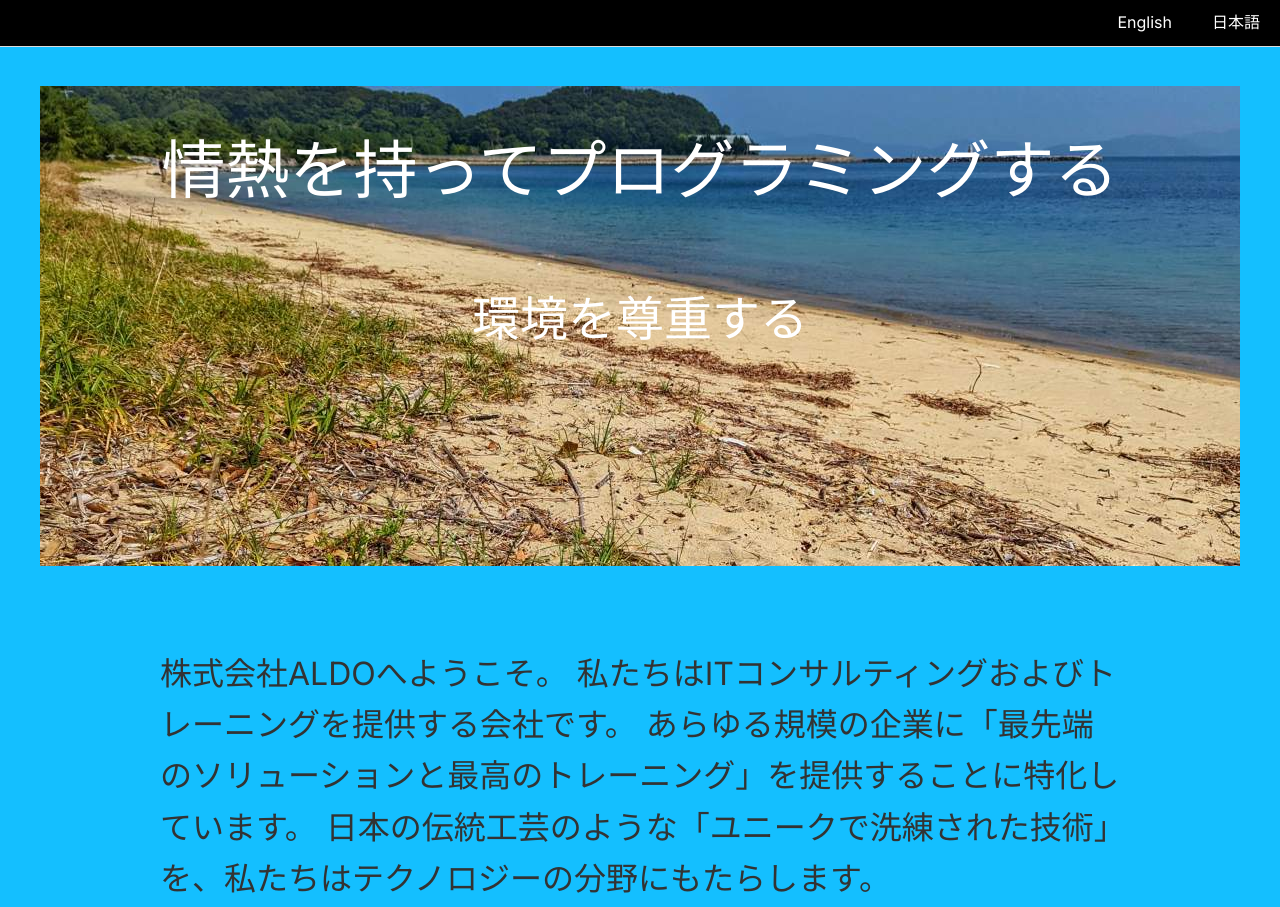
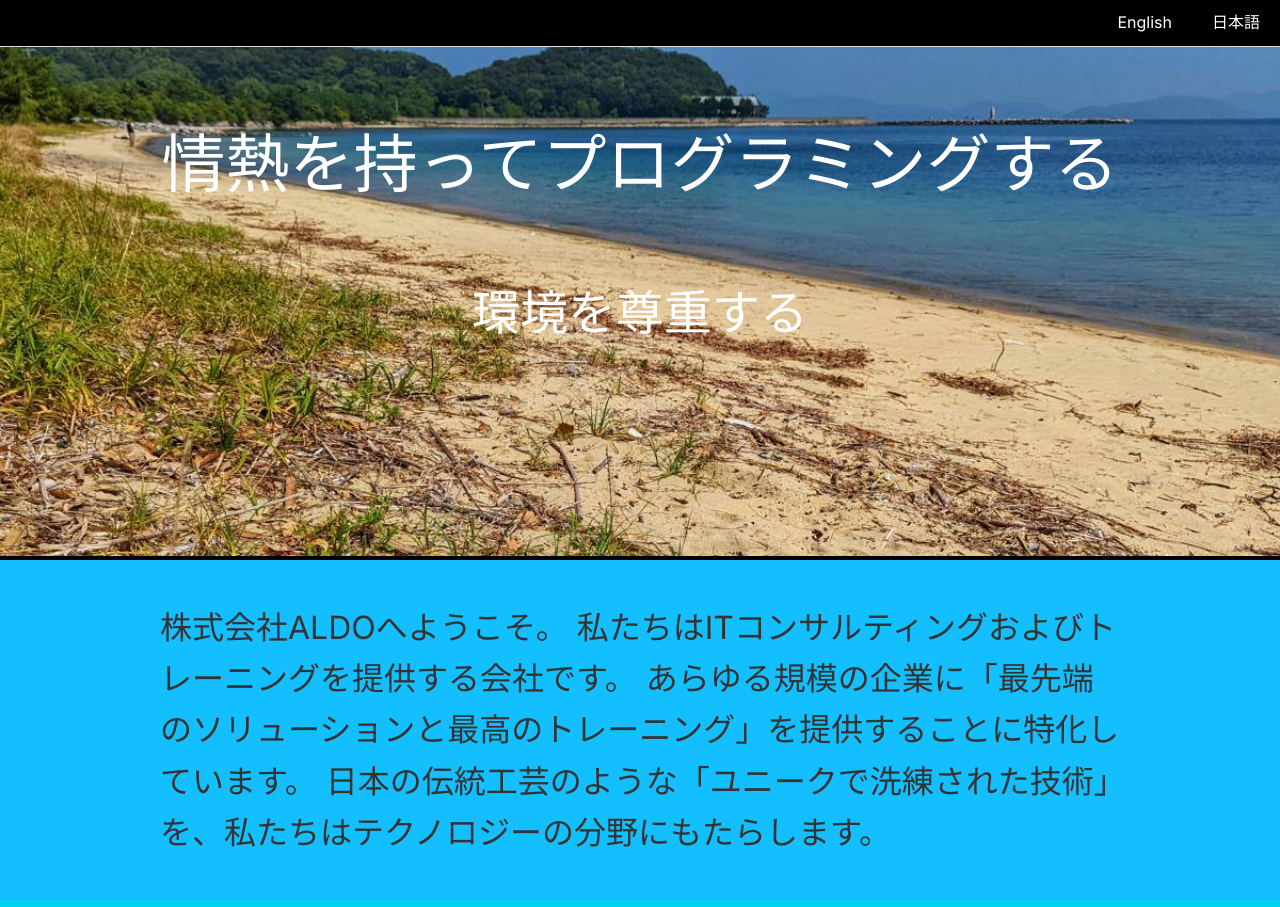
Before and after one commit to uberto/kkaldo_website, a plain HTML site: page index.html in a window 1280 px wide. Shown: the top 907 px of the page. Drawn offline with Linux system fonts and the light colour scheme.

Commit message:
expanded image

```diff
--- a/styles.css
+++ b/styles.css
@@ -4,7 +4,7 @@ body {
     color: #333;
     margin: 0;
     padding: 0;
-    padding-top: 46px;
+    padding-top: 40px;
 }
 
 
@@ -13,7 +13,7 @@ body {
     width: 80%;
     max-width: 960px;
     margin: 0 auto;
-    padding: 0px;
+    padding: 0;
 }
 
 h1, h2 {
@@ -28,10 +28,12 @@ h1, h2 {
 h2 {
     font-size: 3rem;
 }
+
 h3 {
     font-size: 2rem;
     font-weight: 300;
 }
+
 h4 {
     font-size: 1.5rem;
     font-weight: 200;
@@ -49,18 +51,18 @@ header {
     -moz-background-size: 100% auto;
     -o-background-size: 100% auto;
     background-size: 100% auto;
-    background: #14bfff url('itoshima.jpg') no-repeat fixed center center;
+    background-image: url('itoshima.jpg');
+    background-color: #000000;
+    background-repeat: no-repeat;
+    background-position: center;
+    background-attachment: fixed;
     text-align: center;
     padding: 20px;
-    height: 65vh;
+    height: 60vh;
 }
 
 header h1, header h2 {
     color: white;
-}
-
-header img {
-    height: 100px;
 }
 
 #about, #services, #mission, #contact, #usecases {
@@ -91,15 +93,17 @@ header img {
     display: flex;
     align-items: center;
     justify-content: space-between;
-    flex-wrap: wrap;  /* allows the items to wrap as needed */
-    margin-bottom: 20px;  /* space between rows */
+    flex-wrap: wrap; /* allows the items to wrap as needed */
+    margin-bottom: 20px; /* space between rows */
 }
+
 .uc-row.reverse {
-    flex-direction: row-reverse;  /* reverse the order of items in the row */
+    flex-direction: row-reverse; /* reverse the order of items in the row */
 }
+
 .uc-image {
-    flex: 50%;  /* take up half the row width */
-    text-align: center;  /* center the image if it's smaller than the div */
+    flex: 50%; /* take up half the row width */
+    text-align: center; /* center the image if it's smaller than the div */
 }
 
 .uc-image img {
@@ -108,7 +112,7 @@ header img {
 }
 
 .uc-text {
-    flex: 50%;  /* take up half the row width */
+    flex: 50%; /* take up half the row width */
     text-align: left;
     font-size: 1.2rem;
     font-weight: 150;
```
